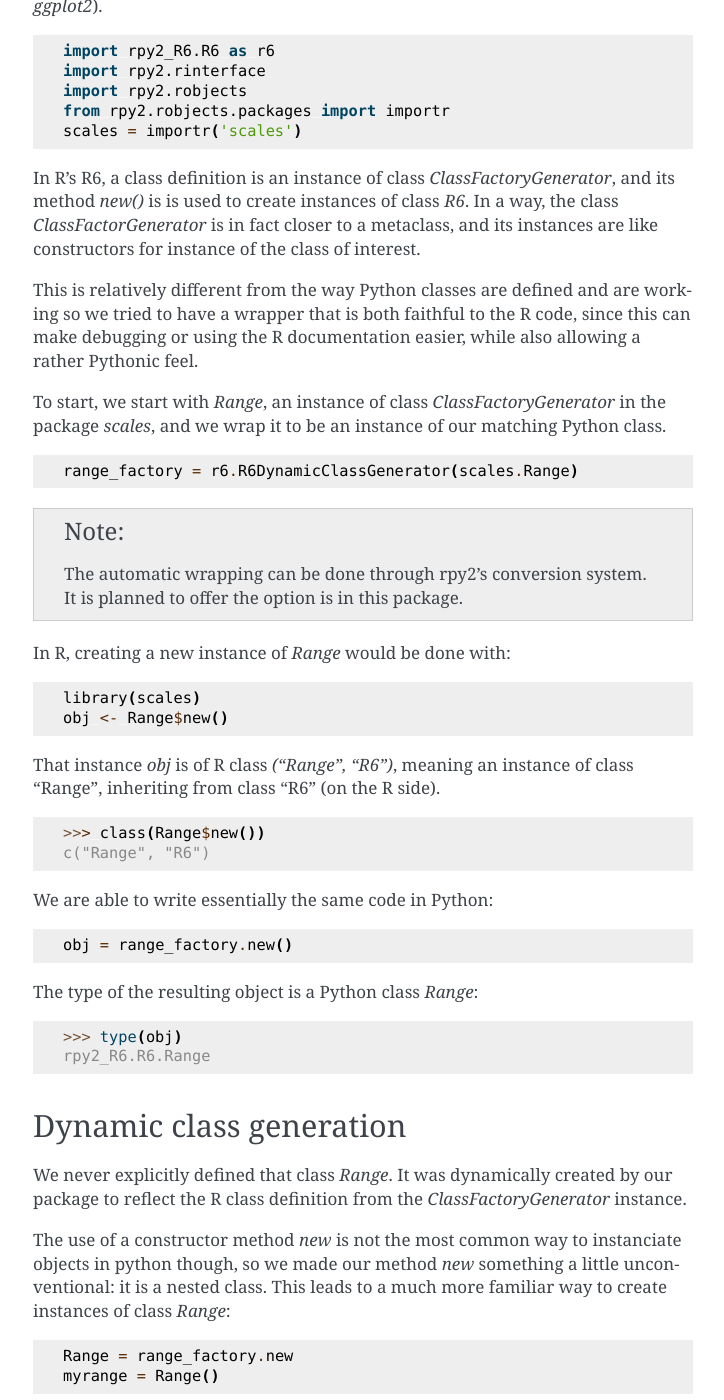
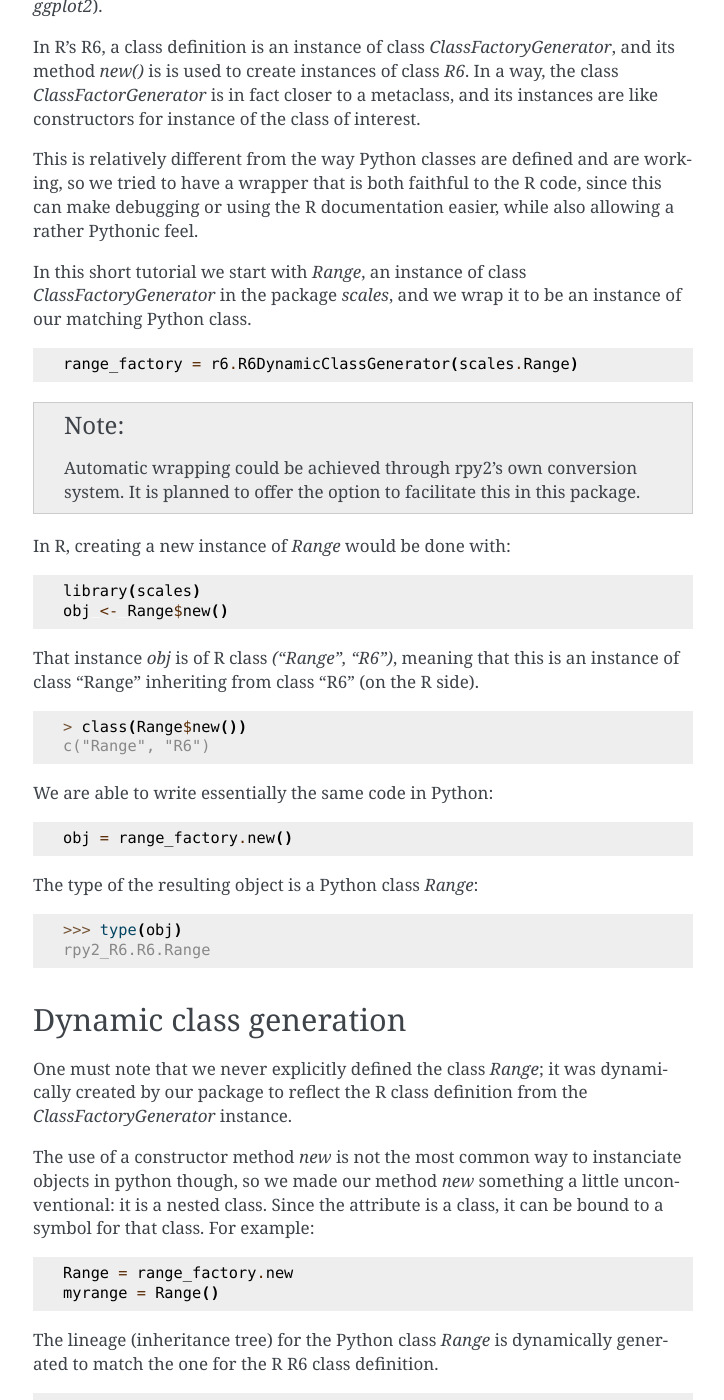
Before and after one commit to rpy2/rpy2-r6, a Sphinx documentation site: the page built from doc/index.rst, in a window 1280 px wide and 1400 px high, scrolled down 479 px. Shown: the whole window, without its empty margins (387-1111 px from the left). Built offline with Sphinx 7.4.7, drawn with Linux system fonts in a browser that asks for light colours.

```diff
--- a/doc/conf.py
+++ b/doc/conf.py
@@ -31,6 +31,7 @@
 # extensions coming with Sphinx (named 'sphinx.ext.*') or your custom
 # ones.
 extensions = [
+    'sphinx.ext.doctest'
 ]
 
 # Add any paths that contain templates here, relative to this directory.
--- a/doc/index.rst
+++ b/doc/index.rst
@@ -3,7 +3,8 @@
 
 .. toctree::
    :maxdepth: 2
-   :caption: Contents:
+   :caption: Contents
+
 
 Introduction
 ------------
@@ -26,7 +27,7 @@
 To demonstrate how it is working, we use the R package
 `scales` (a dependency of `ggplot2`).
 
-.. code-block:: python
+.. testsetup:: *
 
    import rpy2_R6.R6 as r6
    import rpy2.rinterface
@@ -42,23 +43,23 @@
 for instance of the class of interest.
 
 This is relatively different from the way Python classes
-are defined and are working so we tried to have a wrapper
+are defined and are working, so we tried to have a wrapper
 that is both faithful to the R code, since this can make
 debugging or using the R documentation easier, while also
 allowing a rather Pythonic feel.
 
-To start, we start with `Range`, an instance of class
+In this short tutorial we start with `Range`, an instance of class
 `ClassFactoryGenerator` in the package `scales`, and we wrap
 it to be an instance of our matching Python class.
 
-.. code-block:: python
+.. testcode:: *
 
    range_factory = r6.R6DynamicClassGenerator(scales.Range)
 
 .. note::
 
-   The automatic wrapping can be done through rpy2's conversion
-   system. It is planned to offer the option is in this package.
+   Automatic wrapping could be achieved through rpy2's own conversion
+   system. It is planned to offer the option to facilitate this in this package.
 
 
 In R, creating a new instance of `Range` would be done with:
@@ -68,24 +69,24 @@
    library(scales)
    obj <- Range$new()
 
-That instance `obj` is of R class `("Range", "R6")`, meaning
-an instance of class "Range", inheriting from class "R6" (on the
+That instance `obj` is of R class `("Range", "R6")`, meaning that
+this is an instance of class "Range" inheriting from class "R6" (on the
 R side).
 
 .. code-block:: rconsole
 
-   >>> class(Range$new())
+   > class(Range$new())
    c("Range", "R6")
 
 We are able to write essentially the same code in Python:
 
-.. code-block:: python
+.. testcode:: *
 
    obj = range_factory.new()
 
 The type of the resulting object is a Python class `Range`:
 
-.. code-block:: python
+.. doctest::
 
    >>> type(obj)
    rpy2_R6.R6.Range
@@ -94,7 +95,7 @@
 Dynamic class generation
 ------------------------
 
-We never explicitly defined that class `Range`. It
+One must note that we never explicitly defined the class `Range`; it
 was dynamically created by our package
 to reflect the R class definition from
 the `ClassFactoryGenerator` instance.
@@ -103,10 +104,10 @@
 most common way to instanciate objects in python though,
 so we made our method `new` something a little unconventional:
 it is a nested class.
-This leads to a much more familiar way to create
-instances of class `Range`:
+Since the attribute is a class, it can be bound to a symbol for that
+class. For example:
 
-.. code-block:: python
+.. testcode:: *
 
    Range = range_factory.new
    myrange = Range()
@@ -115,7 +116,7 @@
 dynamically generated to match the one for the R R6 class
 definition.
 
-.. code-block:: python
+.. doctest::
 
    >>> import inspect
    >>> inspect.getmro(Range)
@@ -126,7 +127,7 @@
 
 An other example with a longer lineage:
 
-.. code-block:: python
+.. doctest::
 
    >>> DiscreteRange = r6.R6DynamicClassGenerator(scales.DiscreteRange).new
    >>> inspect.getmro(DiscreteRange)
```
Also changed, not shown: 1 other file.
